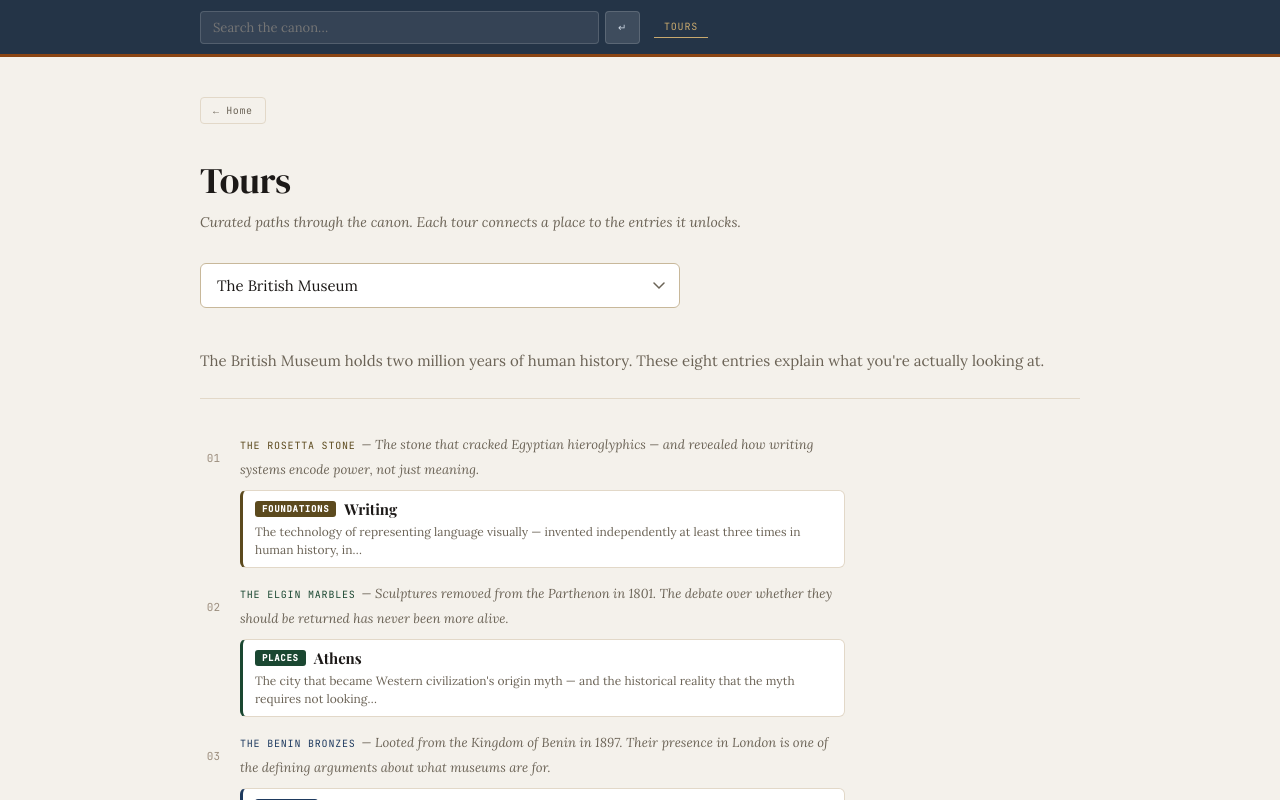
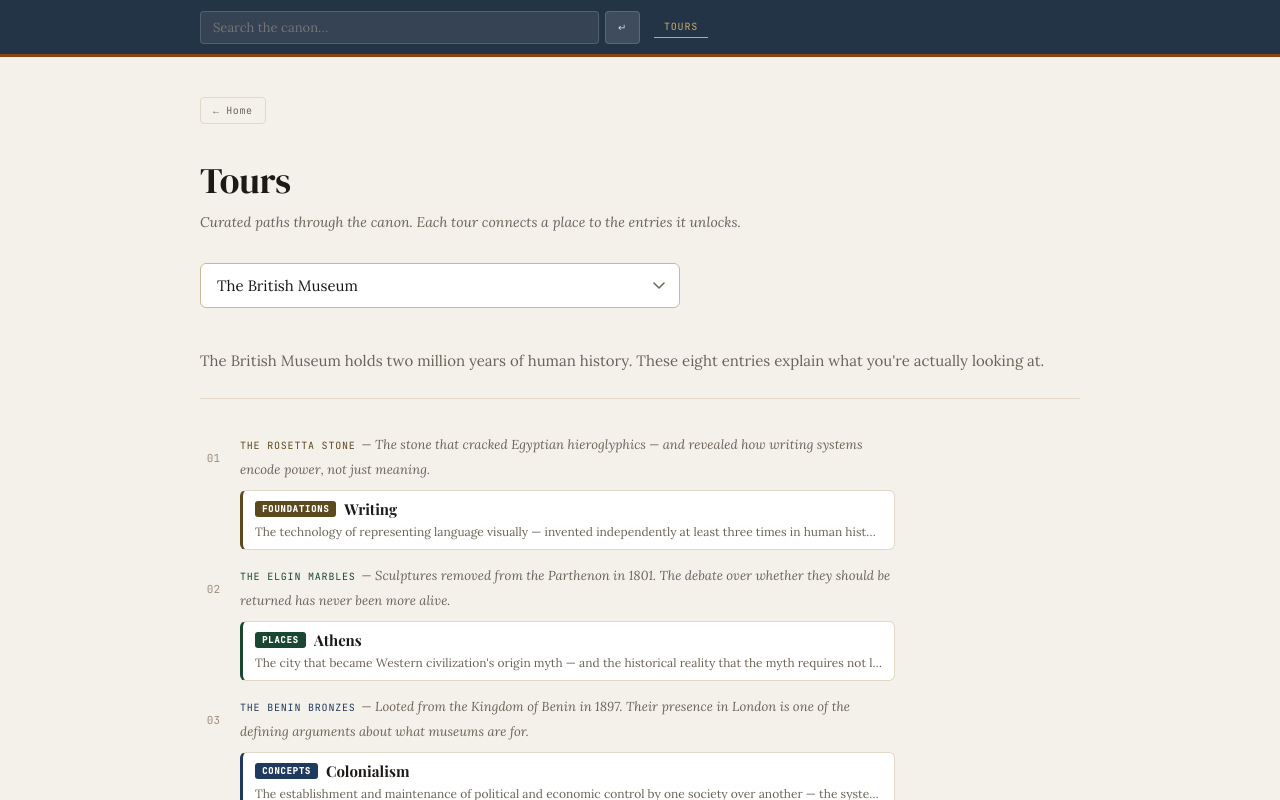
Before and after one commit to alexplatt72/Commonplace, a React (Vite) app in the folder commonplace/commonplace/: page / in a window 1280 px wide. Both pictures are taken after a click on the button "TOURS". Shown: the top 800 px of the page. Built offline with nearby package versions, Linux system fonts and the light colour scheme; a web font is replaced by a local one.

Commit message:
Add files via upload

```diff
--- a/commonplace/commonplace/src/App.jsx
+++ b/commonplace/commonplace/src/App.jsx
@@ -1251,7 +1251,7 @@
                   {/* Card + note */}
                   <div style={{ flex:1 }}>
                     {/* Object name + note inline */}
-                    <div style={{ marginBottom:8, lineHeight:1.6, width:"72%", maxWidth:680, minWidth:420 }}>
+                    <div style={{ marginBottom:8, lineHeight:1.6, width:"78%", maxWidth:760, minWidth:420 }}>
                       <span style={{ fontFamily:"'JetBrains Mono',monospace", fontSize:10,
                         letterSpacing:"0.08em", textTransform:"uppercase", color:accent,
                         marginRight:6 }}>
@@ -1265,25 +1265,29 @@
 
                     {/* Entry card */}
                     <div onClick={() => onEntry(item.entryId)}
-                      style={{ width:"72%", maxWidth:680, minWidth:420,
+                      style={{ width:"78%", maxWidth:760, minWidth:420,
                         background:C.surface, border:`1px solid ${C.border}`,
                         borderLeft:`3px solid ${accent}`, borderRadius:6, padding:"8px 12px",
-                        cursor:"pointer", transition:"all 0.12s" }}
+                        cursor:"pointer", transition:"all 0.12s", overflow:"hidden" }}
                       onMouseEnter={e => e.currentTarget.style.borderColor = accent}
                       onMouseLeave={e => e.currentTarget.style.borderColor = C.border}>
                       <div style={{ display:"flex", alignItems:"center", gap:8, marginBottom:4 }}>
                         <span style={{ fontFamily:"'JetBrains Mono',monospace", fontSize:9,
                           fontWeight:700, letterSpacing:"0.08em", textTransform:"uppercase",
-                          color:"#fff", background:accent, padding:"2px 7px", borderRadius:3 }}>
+                          color:"#fff", background:accent, padding:"2px 7px", borderRadius:3,
+                          flexShrink:0 }}>
                           {entry.template}
                         </span>
                         <span style={{ fontFamily:"'Playfair Display',serif", fontSize:15,
-                          fontWeight:700, color:C.text }}>
+                          fontWeight:700, color:C.text, whiteSpace:"nowrap",
+                          overflow:"hidden", textOverflow:"ellipsis" }}>
                           {entry.title}
                         </span>
                       </div>
-                      <div style={{ fontFamily:"'Lora',serif", fontSize:12, color:C.muted, lineHeight:1.5 }}>
-                        {entry.summary ? (() => { const words = entry.summary.split(' '); let out = ''; for (const w of words) { if ((out+' '+w).trim().length > 120) break; out = (out+' '+w).trim(); } return out + '…'; })() : ''}
+                      <div style={{ fontFamily:"'Lora',serif", fontSize:12, color:C.muted,
+                        lineHeight:1.5, whiteSpace:"nowrap", overflow:"hidden",
+                        textOverflow:"ellipsis" }}>
+                        {entry.summary || ''}
                       </div>
                     </div>
                   </div>
```
